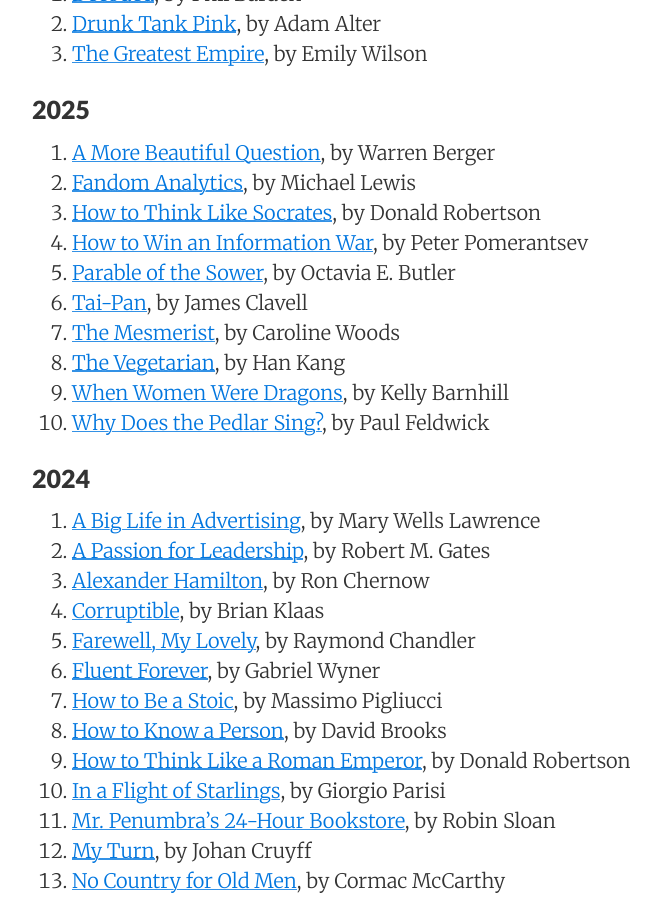
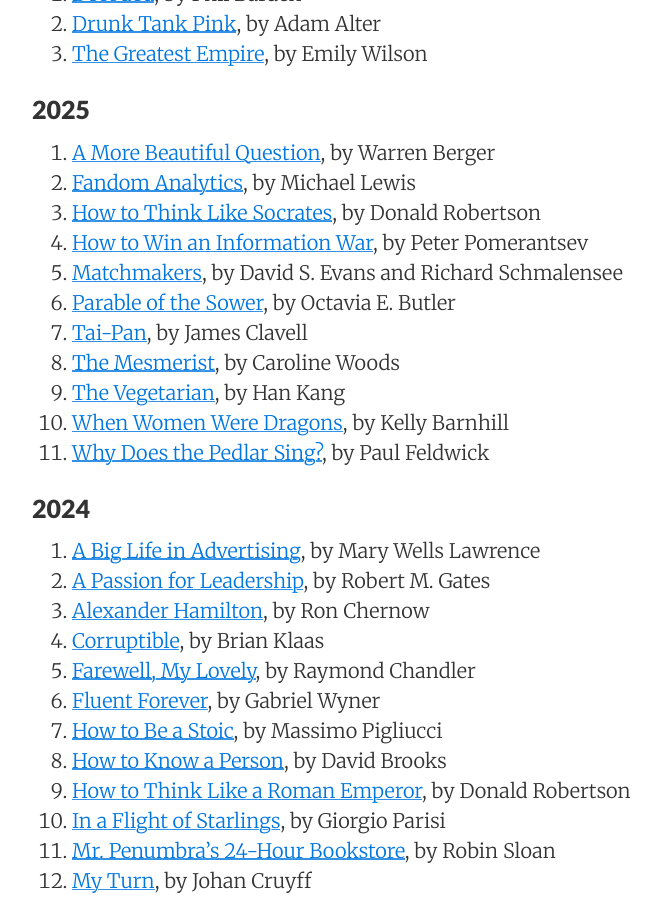
Before and after one commit to sewardlee337/sewardlee337.github.io, a Jekyll site: the page built from readinglist.md, in a window 1280 px wide and 900 px high, scrolled down 440 px. Shown: the whole window, without its empty margins (188-848 px from the left). Built offline with Jekyll 4.4.1, drawn with Linux system fonts in a browser that asks for light colours; nearby versions of some CDN libraries.

Commit message:
update reading list

```diff
--- a/readinglist.md
+++ b/readinglist.md
@@ -24,6 +24,7 @@ _"My alma mater was books, a good library... I could spend the rest of my life r
 1. [Fandom Analytics](https://www.amazon.com/Fandom-Analytics-Creating-Harnessing-Consumer/dp/3031659244), by Michael Lewis
 1. [How to Think Like Socrates](https://www.amazon.com/How-Think-Like-Socrates-Philosophy/dp/1250280508), by Donald Robertson
 1. [How to Win an Information War](https://www.amazon.com/How-Win-Information-War-Propagandist/dp/1541774728), by Peter Pomerantsev
+1. [Matchmakers](https://www.amazon.com/Matchmakers-New-Economics-Multisided-Platforms/dp/1633691721), by David S. Evans and Richard Schmalensee
 1. [Parable of the Sower](https://www.amazon.com/Parable-Sower-Earthseed-Octavia-Butler/dp/0446675504), by Octavia E. Butler
 1. [Tai-Pan](https://www.amazon.com/Tai-Pan-Asian-Saga-James-Clavell/dp/0440184622), by James Clavell
 1. [The Mesmerist](https://www.amazon.com/Mesmerist-Novel-Caroline-Woods-ebook/dp/B0CPXZ2TCX), by Caroline Woods
```
